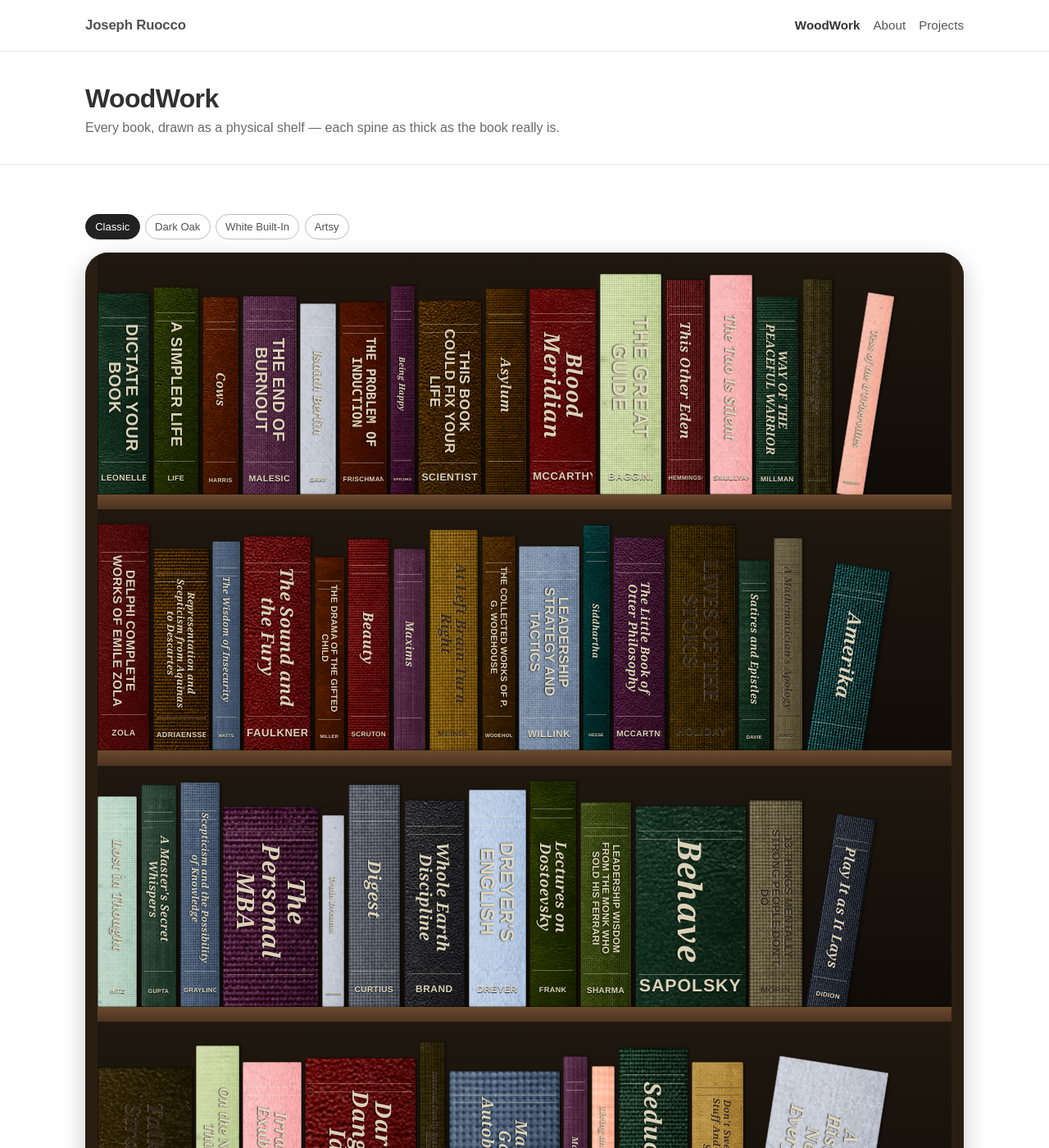
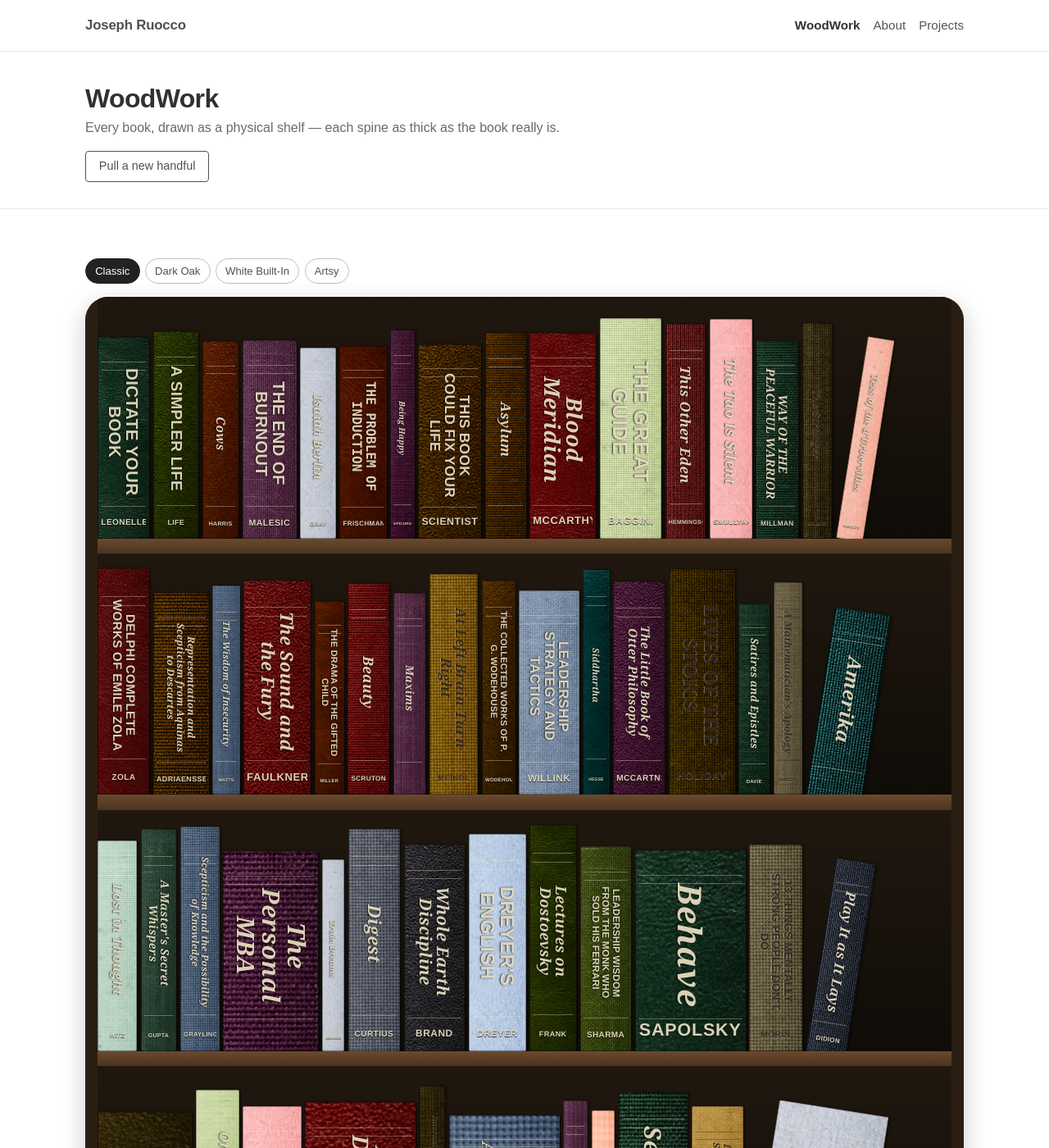
Before and after one commit to josephruocco/books-josephruocco, a Jekyll site: the page built from shelf.html, in a window 1280 px wide and 1400 px high. Shown: the whole window at 82% size. Built offline with Jekyll 4.4.1, drawn with Linux system fonts in a browser that asks for light colours.

Commit message:
Move shelf shuffle into header

```diff
--- a/shelf.html
+++ b/shelf.html
@@ -40,6 +40,7 @@
         <div class="books-title-card-inner">
           <h1 id="shelf-page-title">WoodWork</h1>
           <p>Every book, drawn as a physical shelf — each spine as thick as the book really is.</p>
+          <button type="button" class="shelf-shuffle" id="shuffle">Pull a new handful</button>
         </div>
       </section>
 
@@ -56,7 +57,6 @@
                aria-label="A bookshelf of randomly selected books"></div>
 
           <div class="shelf-bar">
-            <button type="button" class="shelf-shuffle" id="shuffle">Pull a new handful</button>
             <span class="shelf-caption" id="caption">Reshuffles every hour.</span>
           </div>
         </div>
@@ -267,6 +267,7 @@
     background: none; color: inherit; cursor: pointer;
   }
   .shelf-shuffle:hover { background: rgba(0,0,0,.06); }
+  .books-title-card .shelf-shuffle { margin-top: 1rem; }
   .shelf-caption { font-size: .9em; line-height: 1.4; }
   .shelf-caption a { text-decoration: underline; }
 
```
